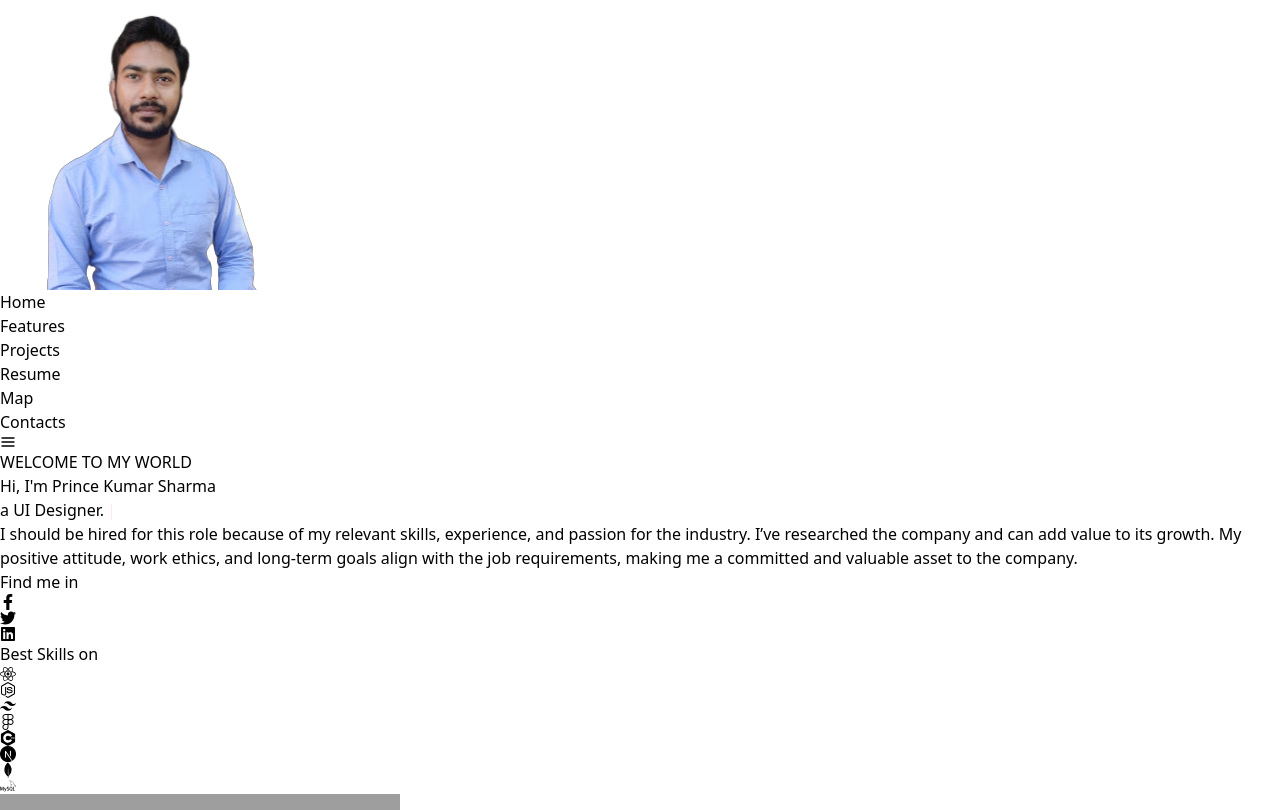
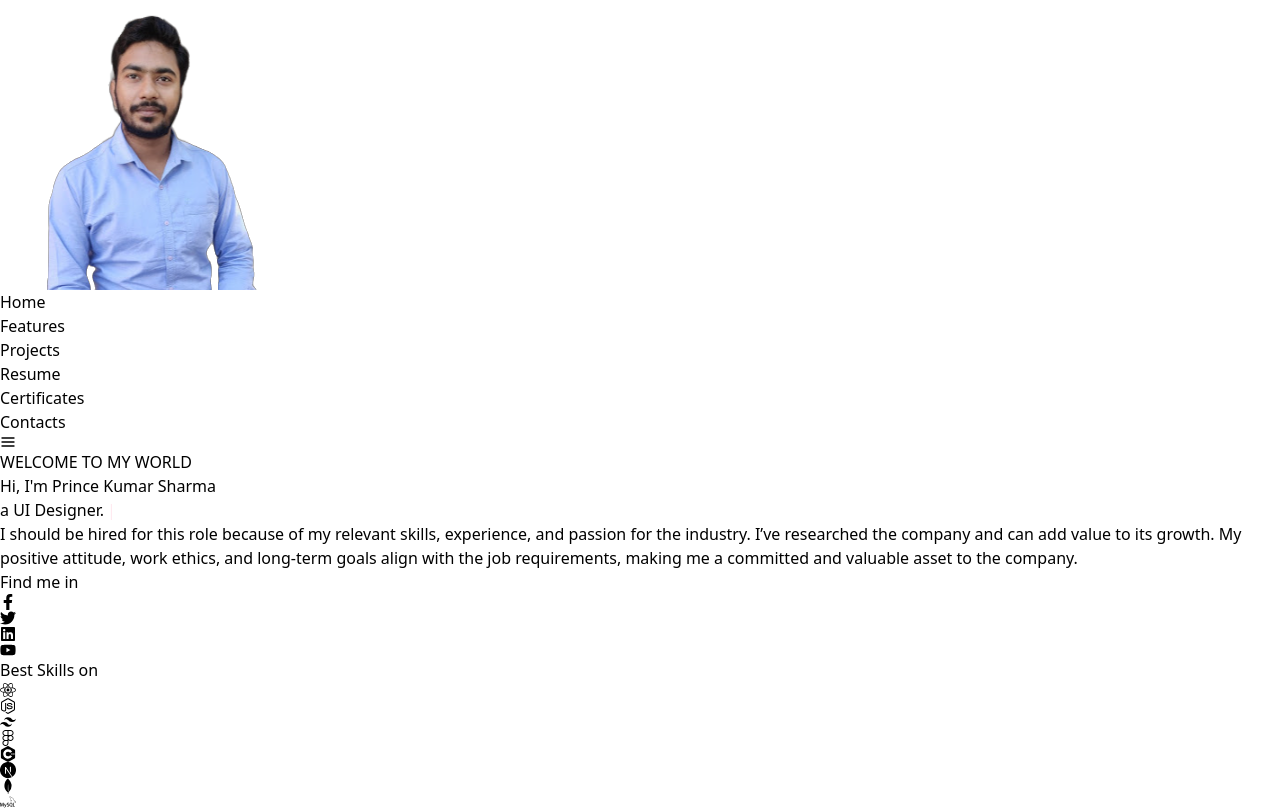
Before and after one commit to prince916/MyPortfolio, a React (Create React App) app: page / in a window 1280 px wide. Shown: the top 810 px of the page. Built offline with nearby package versions, Linux system fonts and the light colour scheme; grey boxes are pictures that could not be loaded; the HTML template or start-up script is replaced by a standard one.

Commit message:
updateme

```diff
--- a/src/App.js
+++ b/src/App.js
@@ -7,7 +7,7 @@ import FooterBottom from './components/footer/FooterBottom';
 import Navbar from './components/navbar/Navbar';
 import Projects from './components/projects/Projects';
 import Resume from './components/resume/Resume';
-import Map from './components/map/Map';
+import Certificates from './components/certificates/Certificates';
 
 function App() {
   return(
@@ -18,7 +18,7 @@ function App() {
         <Features />
         <Projects />
         <Resume />
-        <Map />
+        <Certificates />
         <Contact />
         <Footer />
         <FooterBottom />
--- a/src/components/banner/LeftBanner.js
+++ b/src/components/banner/LeftBanner.js
@@ -1,7 +1,21 @@
 import React from "react";
 import { useTypewriter, Cursor } from "react-simple-typewriter";
-import { FaFacebookF, FaTwitter, FaLinkedin, FaReact, FaNodeJs } from "react-icons/fa";
-import { SiTailwindcss, SiNextdotjs, SiMysql, SiMongodb, SiCplusplus, SiFigma  } from "react-icons/si";
+import {
+  FaFacebookF,
+  FaTwitter,
+  FaLinkedin,
+  FaReact,
+  FaNodeJs,
+  FaYoutube,
+} from "react-icons/fa";
+import {
+  SiTailwindcss,
+  SiNextdotjs,
+  SiMysql,
+  SiMongodb,
+  SiCplusplus,
+  SiFigma,
+} from "react-icons/si";
 
 const LeftBanner = () => {
   const [text] = useTypewriter({
@@ -49,21 +63,30 @@ const LeftBanner = () => {
                       items-center justify-center rounded-md shadow-shadowOne hover:
                       hover:-y-translate1 transition-all hover:text-designColor cursor-pointer duration-300"
             >
-              <FaFacebookF />
+              <a href="https://www.facebook.com/login/">
+                <FaFacebookF />
+              </a>
             </span>
             <span
               className="w-14 h-14 bg-black bg-opacity-25 text-grey-200 text-xl inline-flex
                       items-center justify-center rounded-md shadow-shadowOne hover:
                       hover: --y-translate1 transition-all hover:text-designColor cursor-pointer duration-300"
             >
-              <FaTwitter />
+              <a href="https://twitter.com/Prince_Kumar_19"><FaTwitter /></a>
             </span>
             <span
               className="w-14 h-14 bg-black bg-opacity-25 text-grey-200 text-xl inline-flex
                       items-center justify-center rounded-md shadow-shadowOne hover:
                       hover: --y-translate1 transition-all hover:text-designColor cursor-pointer duration-300"
             >
-              <FaLinkedin />
+              <a href="https://www.linkedin.com/in/prince-kumar-sharma-873549202/"><FaLinkedin /></a>
+            </span>
+            <span
+              className="w-14 h-14 bg-black bg-opacity-25 text-grey-200 text-xl inline-flex
+                      items-center justify-center rounded-md shadow-shadowOne hover:
+                      hover: --y-translate1 transition-all hover:text-designColor cursor-pointer duration-300"
+            >
+              <a href="https://www.youtube.com/channel/UCDdP4xGWU70ptnd8tMD5-bw"><FaYoutube /></a>
             </span>
           </div>
         </div>
--- /dev/null
+++ b/src/components/certificates/Certificates.js
@@ -0,0 +1,38 @@
+import React from "react";
+import Title from "../layouts/Title";
+import { HiArrowRight } from "react-icons/hi";
+
+const Certificates = ({ des }) => {
+  return (
+    <section
+      id="certificates"
+      className="w-full pt-10 pb-20 flex items-center border-b-[1px] font-titleFont border-b-black"
+    >
+      <div className="w-full flex flex-col gap-4px lgl:gap-8">
+        <div className="flex justify-center items-center text-center">
+          <Title title="Certificates" des="My Achivements" />
+        </div>
+        <div className="h-80 overflow-y-hidden">
+          <div
+            className="flex h-full flex-col gap-8 translate-y-20
+          group-hover:translate-y-4 transition-transform duration-500"
+          >
+            <div className="flex flex-col gap-4">
+              <h2 className="text-xl md:text-2xl font-titleFont font-bold text-gray-300">
+                TechOne
+              </h2>
+              <div className="flex flex-col gap-8">
+                <p className="text-sm">{des}</p>
+                <span className="text-2xl text-designColor">
+                  <HiArrowRight />
+                </span>
+              </div>
+            </div>
+          </div>
+        </div>
+      </div>
+    </section>
+  );
+};
+
+export default Certificates;
--- a/src/components/map/Map.js
+++ /dev/null
@@ -1,29 +0,0 @@
-import React from "react";
-import Title from "../layouts/Title";
-
-const Map = () => {
-  return (
-    <section
-      id="map"
-      className="w-full pt-10 pb-20 flex items-center border-b-[1px] font-titleFont border-b-black"
-    >
-      <div className="w-full flex flex-col gap-4px lgl:gap-8">
-        <div className="flex justify-center items-center text-center">
-          <Title title="Address" des="My Location in google map" />
-        </div>
-
-        <iframe src="https://www.google.com/maps/embed?pb=!1m18!1m12!1m3!1d230.2248700690108!2d88.34186481599399!3d22.594136801142948!2m3!1f0!2f0!3f0!3m2!1i1024!2i768!4f13.1!3m3!1m2!1s0x3a0277e98e0de52f%3A0x160bc3c2e7498b6d!2sGagananchal%20Appartments!5e0!3m2!1sen!2sin!4v1689365143711!5m2!1sen!2sin"
-        width="100%"
-        height="400"
-        style={{border:0}}
-        allowFullScreen=""
-        loading="lazy"
-        referrerpolicy="no-referrer-when-downgrade">
-        </iframe>
-
-      </div>
-    </section>
-  );
-};
-
-export default Map;
--- a/src/constants/index.js
+++ b/src/constants/index.js
@@ -22,8 +22,8 @@ export const navLinksdata = [
     },
     {
         _id: 1005,
-        title: "Map",
-        link: "map",
+        title: "Certificates",
+        link: "certificates",
     },
     {
         _id: 1006,
```
